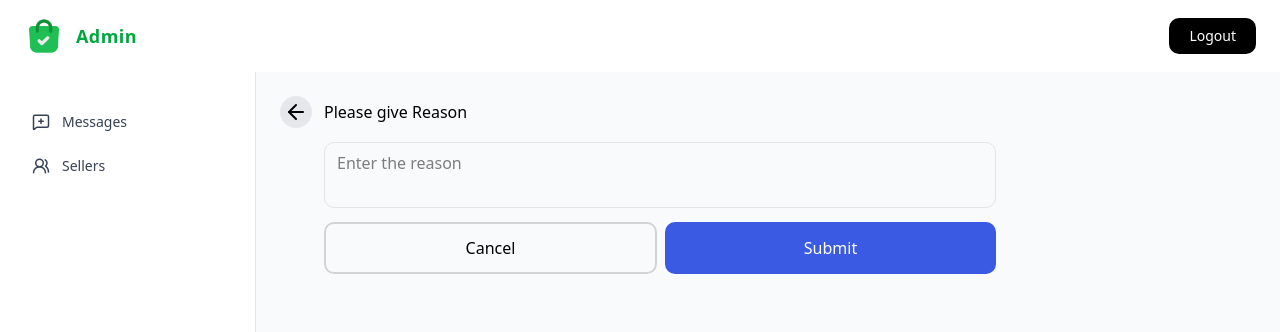
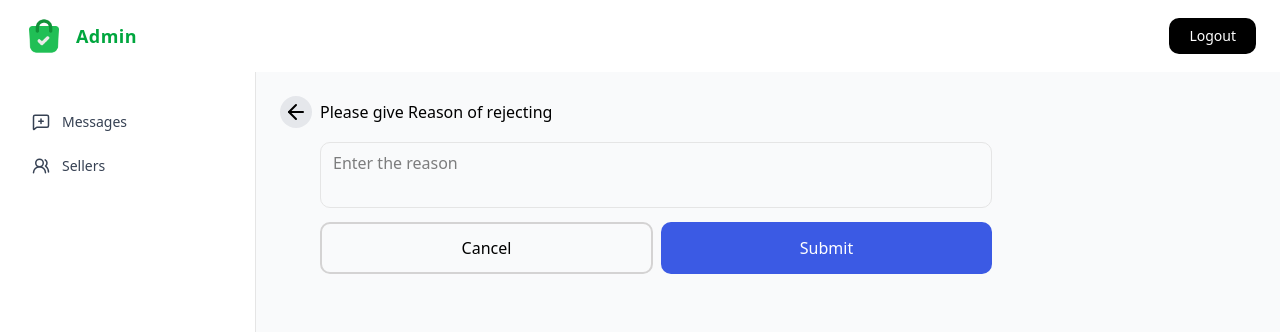
Before and after one commit to Somnath6Das/shoply-nextjs-nextauth-mongodb, a Next.js app: page /admin/dashboard/reject/1 in a window 1280 px wide. Shown: the top 332 px of the page. Built offline with nearby package versions, Linux system fonts and the light colour scheme.

Commit message:
query params

```diff
--- a/app/admin/dashboard/page.tsx
+++ b/app/admin/dashboard/page.tsx
@@ -55,7 +55,12 @@ export default async function MessagesPage() {
                   </td>
 
                   <td className="p-3 border text-center">
-                    <Link href={`/admin/dashboard/reject/${msg._id}`}>
+                    <Link
+                      href={{
+                        pathname: `/admin/dashboard/reject/${msg._id}`,
+                        query: { seller: msg.sellerName },
+                      }}
+                    >
                       <button
                         // onClick={() => handleRejectClick(msg._id)}
                         className="p-2 rounded-full bg-red-100 hover:bg-red-200 transition"
--- a/app/admin/dashboard/reject/[id]/page.tsx
+++ b/app/admin/dashboard/reject/[id]/page.tsx
@@ -2,14 +2,15 @@
 
 import { FormState, RejectMessage } from "@/app/actions/admin";
 import Form from "next/form";
-import { useParams } from "next/navigation";
+import { useParams, useSearchParams } from "next/navigation";
 import { useActionState } from "react";
 import { useRouter } from "next/navigation";
 import Link from "next/link";
-import { ArrowBigLeft, ArrowLeft } from "lucide-react";
+import { ArrowLeft } from "lucide-react";
 
 export default function Reject() {
   const params = useParams();
+  const searchParams = useSearchParams();
   const router = useRouter();
   const initialState: FormState = {
     errors: {},
@@ -23,15 +24,18 @@ export default function Reject() {
 
   return (
     <Form action={formAction}>
-      <div className="flex items-center mb-3.5 space-x-3">
+      <div className="flex items-center mb-3.5 space-x-2">
         <Link href="/admin/dashboard" className="bg-gray-200 rounded-full p-1">
           <ArrowLeft />
         </Link>
-        <label className="block text-sm sm:text-base font-medium">
-          Please give Reason
+        <label className="flex text-sm sm:text-base font-medium">
+          Please give Reason of rejecting
         </label>
+        <div className="text-blue-500 font-bold">
+          {searchParams.get("seller")}
+        </div>
       </div>
-      <div className="ml-11">
+      <div className="ml-10">
         <div className="space-y-2.5 mb-2">
           <textarea
             name="reason"
```
